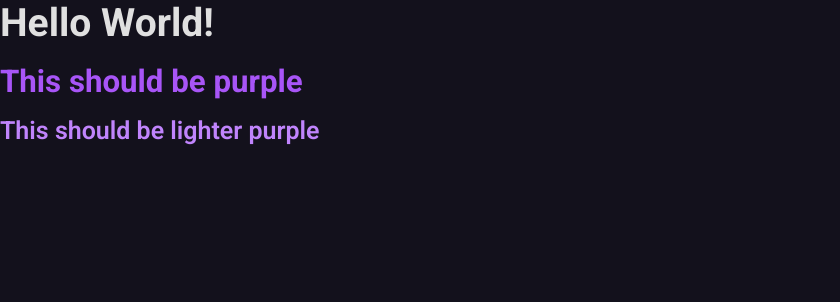
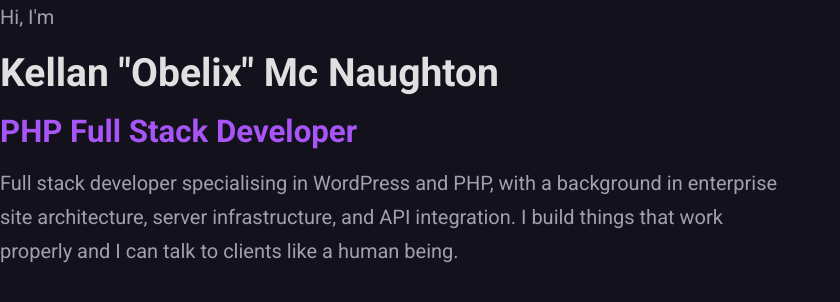
Before and after one commit to McKwakkle/portfolio, a plain HTML site: page index.html in a window 1280 px wide. Shown: the whole page, without its empty margins (0-840 px from the left). Drawn offline with Linux system fonts and the light colour scheme.

Commit message:
Added text section

```diff
--- a/index.html
+++ b/index.html
@@ -13,9 +13,19 @@
     <link rel="stylesheet" href="dist/css/main.css" />
   </head>
   <body>
-  <h1>Hello World!</h1>
-  <h2>This should be purple</h2>
-  <h3>This should be lighter purple</h3>
+    <section id="hero">
+      <div class="container">
+        <p class="lead">Hi, I'm</p>
+        <h1>Kellan "Obelix" Mc Naughton</h1>
+        <h2>PHP Full Stack Developer</h2>
+        <p class="lead">
+          Full stack developer specialising in WordPress and PHP, with a
+          background in enterprise site architecture, server infrastructure, and
+          API integration. I build things that work properly and I can talk to
+          clients like a human being.
+        </p>
+      </div>
+    </section>
     <script src="js/main.js"></script>
   </body>
 </html>
```
